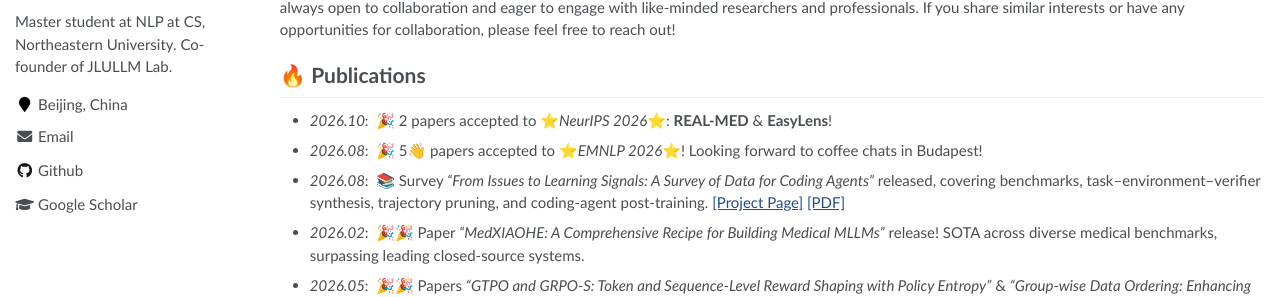
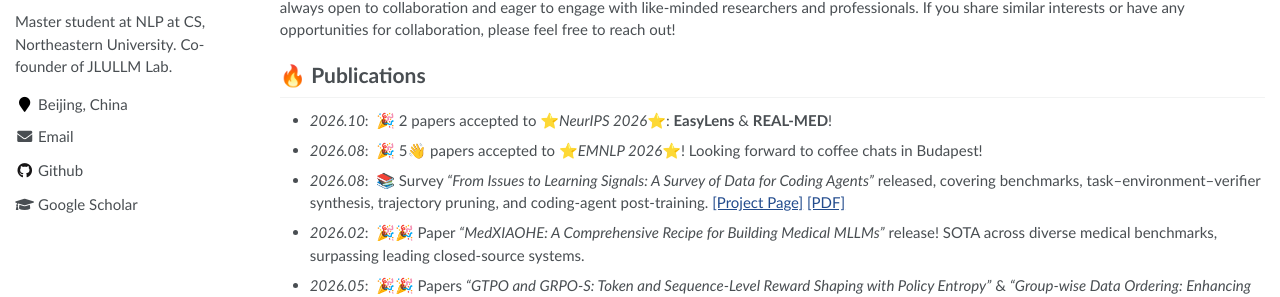
Before and after one commit to linjh1118/linjh1118.github.io, a Jekyll site: the page built from _pages/about.md, in a window 1280 px wide and 900 px high. Shown: the part 388-685 px from the top of the window. Built offline with Jekyll 4.4.1, drawn with Linux system fonts in a browser that asks for light colours.

```diff
--- a/_pages/about.md
+++ b/_pages/about.md
@@ -25,7 +25,7 @@ To complement my academic pursuits, I have gained valuable industry experience t
 Looking ahead, I am committed to further exploring the intersection of theoretical advancements and practical applications in the field of NLP. I am always open to collaboration and eager to engage with like-minded researchers and professionals. If you share similar interests or have any opportunities for collaboration, please feel free to reach out!
 
 # 🔥 Publications
-- *2026.10*: &nbsp;🎉 2 papers accepted to ⭐️*NeurIPS 2026*⭐️: **REAL-MED** & **EasyLens**!
+- *2026.10*: &nbsp;🎉 2 papers accepted to ⭐️*NeurIPS 2026*⭐️: **EasyLens** & **REAL-MED**!
 - *2026.08*: &nbsp;🎉 5👋 papers accepted to ⭐️*EMNLP 2026*⭐️! Looking forward to coffee chats in Budapest!
 - *2026.08*: &nbsp;📚 Survey *"From Issues to Learning Signals: A Survey of Data for Coding Agents"* released, covering benchmarks, task–environment–verifier synthesis, trajectory pruning, and coding-agent post-training. [[Project Page]](/coding-agent-data/) [[PDF]](/coding-agent-data/assets/coding_agent_data_survey.pdf)
 - *2026.02*: &nbsp;🎉🎉 Paper *"MedXIAOHE: A Comprehensive Recipe for Building Medical MLLMs"* release! SOTA across diverse medical benchmarks, surpassing leading closed-source systems.
```
